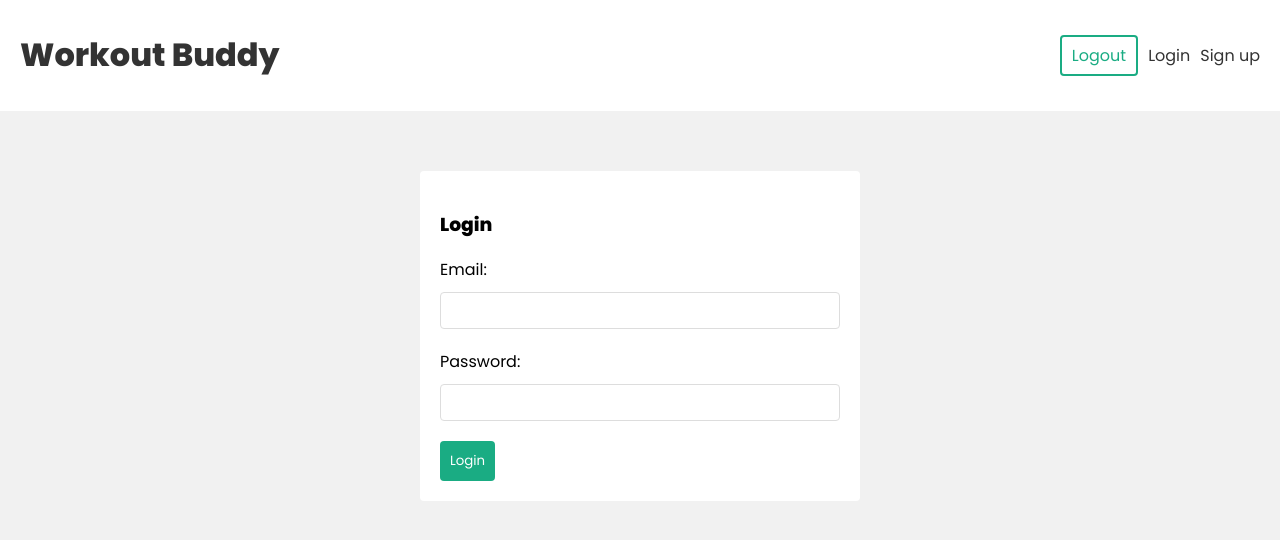
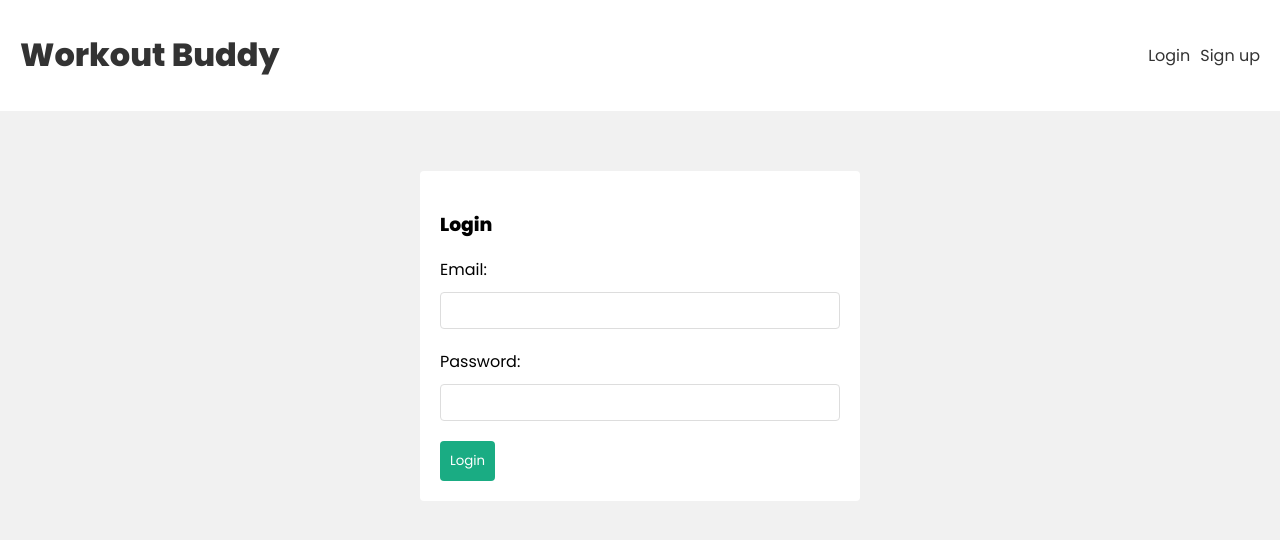
Before and after one commit to therollingambit/workout-amigo-frontend, a React (Create React App) app: page /login in a window 1280 px wide. Shown: the top 540 px of the page. Built offline with nearby package versions, Linux system fonts and the light colour scheme; the HTML template or start-up script is replaced by a standard one.

Commit message:
add initial auth status

```diff
--- a/src/components/Navbar.js
+++ b/src/components/Navbar.js
@@ -1,32 +1,39 @@
-import { Link } from 'react-router-dom';
-import { useLogout } from '../hooks/useLogout';
+import { Link } from "react-router-dom";
+import { useAuthContext } from "../hooks/useAuthContext";
+import { useLogout } from "../hooks/useLogout";
 
 const Navbar = () => {
   const { logout } = useLogout();
+  const { user } = useAuthContext();
 
   const handleClick = () => {
     logout();
-  }
+  };
 
   return (
     <header>
       <div className="container">
-        <Link to='/'>
+        <Link to="/">
           <h1>Workout Buddy</h1>
         </Link>
 
         <nav>
-          <div>
-            <button onClick={handleClick}>Logout</button>
-          </div>
-          <div>
-            <Link to='/login'>Login</Link>
-            <Link to='/signup'>Sign up</Link>
-          </div>
+          {user && (
+            <div>
+              <span>{user.email}</span>
+              <button onClick={handleClick}>Logout</button>
+            </div>
+          )}
+          {!user && (
+            <div>
+              <Link to="/login">Login</Link>
+              <Link to="/signup">Sign up</Link>
+            </div>
+          )}
         </nav>
       </div>
     </header>
-  )
-}
+  );
+};
 
 export default Navbar;
--- a/src/context/AuthContext.js
+++ b/src/context/AuthContext.js
@@ -1,4 +1,4 @@
-import { createContext, useReducer } from 'react'
+import { createContext, useEffect, useReducer } from 'react'
 
 export const AuthContext = createContext();
 
@@ -18,6 +18,14 @@
     user: null,
   })
 
+  useEffect(() => {
+    const user = JSON.parse(localStorage.getItem('user'));
+
+    if (user) {
+      dispatch({ type: 'LOGIN', payload: user })
+    }
+  }, [])
+
   console.log('AuthContext state: ', state);
 
   return (
```
